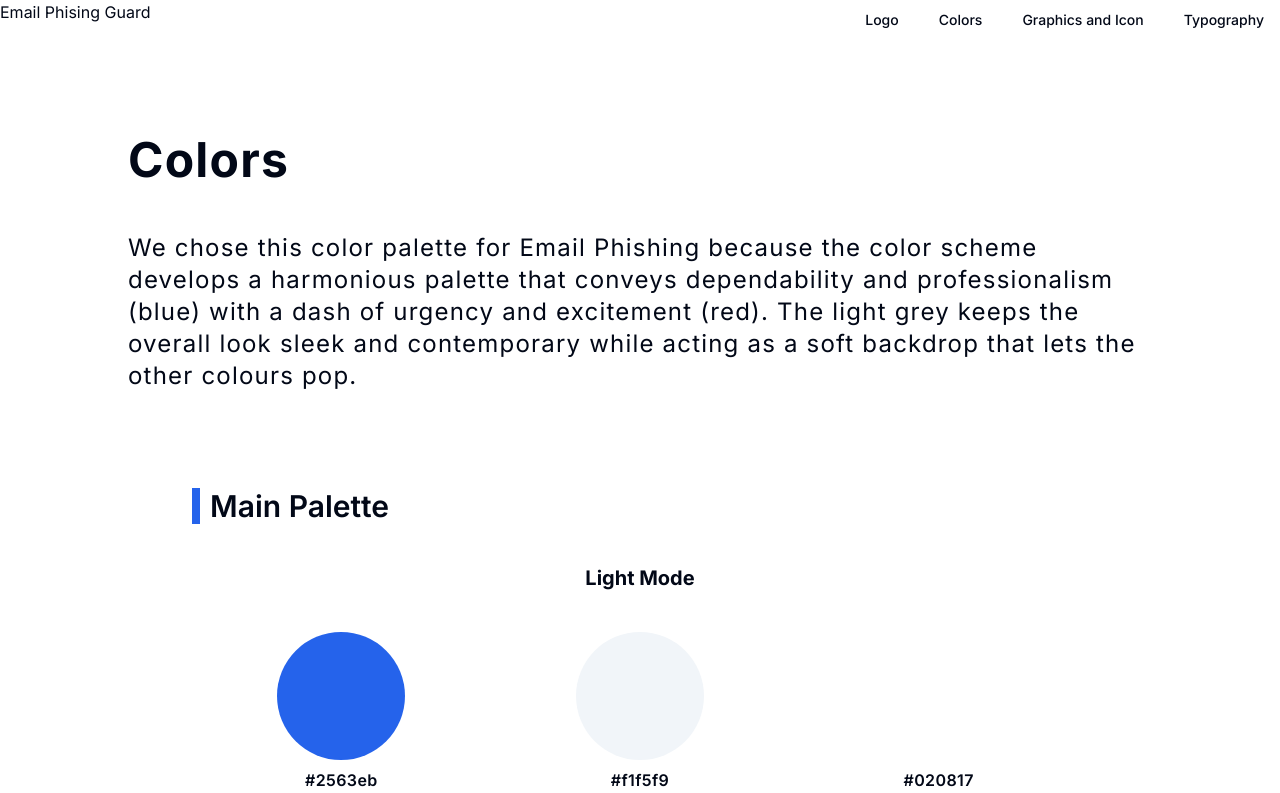
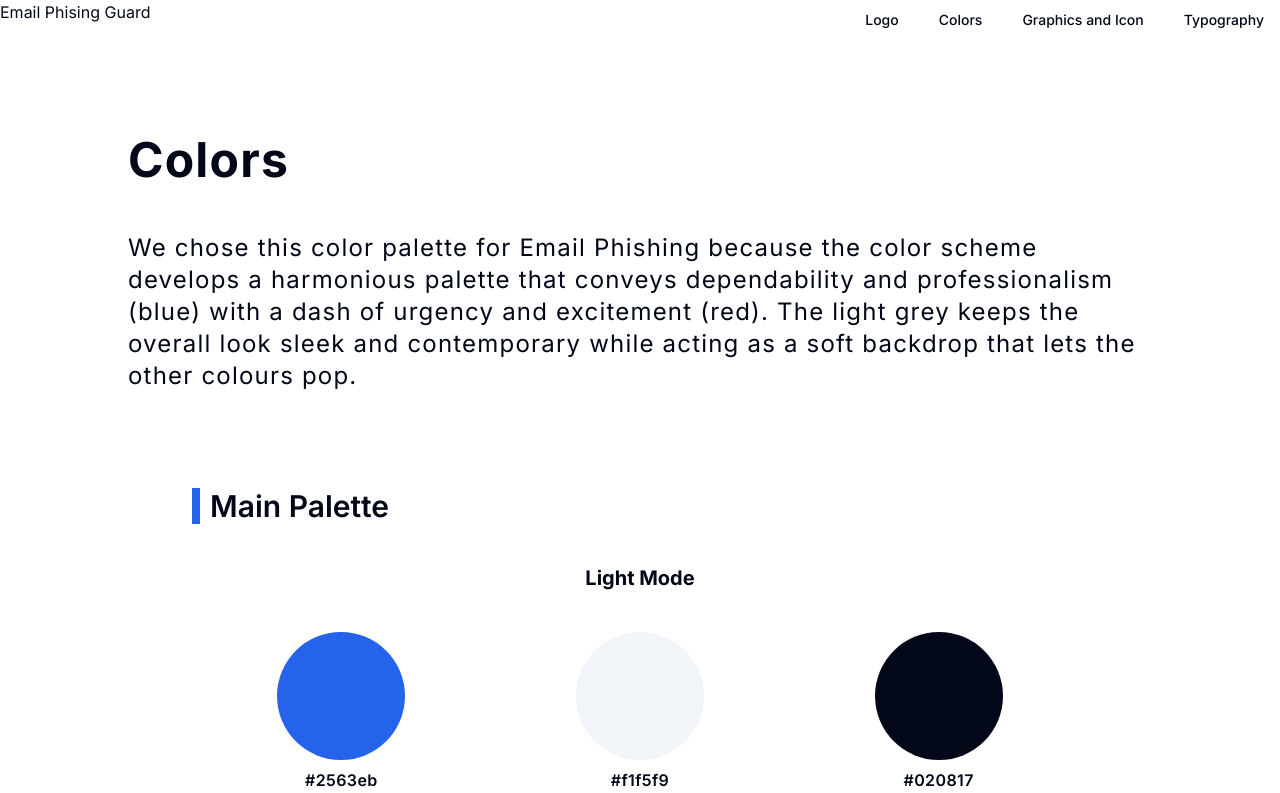
Before and after one commit to Email-Phising-Guard/styleguide, a Next.js app: page /color in a window 1280 px wide. Shown: the top 793 px of the page. Built offline with nearby package versions, Linux system fonts and the light colour scheme.

Commit message:
create an object that contains color variants

```diff
--- a/src/components/HexColor.tsx
+++ b/src/components/HexColor.tsx
@@ -1,20 +1,28 @@
+type VariantValues = "primary" | "secondary" | "foreground" | "destructive";
+const variants: Record<VariantValues, string> = {
+  primary: "bg-primary",
+  secondary: "bg-secondary",
+  foreground: "bg-foreground",
+  destructive: "bg-destructive",
+};
+
 export default function HexColor({
-  darkMode,
+  darkMode = false,
   variant,
   hexCode,
   colorName,
 }: {
   darkMode: boolean;
-  variant: string;
+  variant: VariantValues;
   hexCode: string;
   colorName: string;
 }) {
   return (
     <div className="mx-auto text-center">
       <div
-        className={`w-32 h-32 rounded-full ${
-          darkMode ? "dark" : ""
-        } bg-${variant}`}
+        className={`w-32 h-32 rounded-full ${darkMode ? "dark" : ""} ${
+          variants[variant]
+        }`}
       ></div>
       <p
         className={`font-semibold tracking-wide mt-2 text-foreground ${
```
